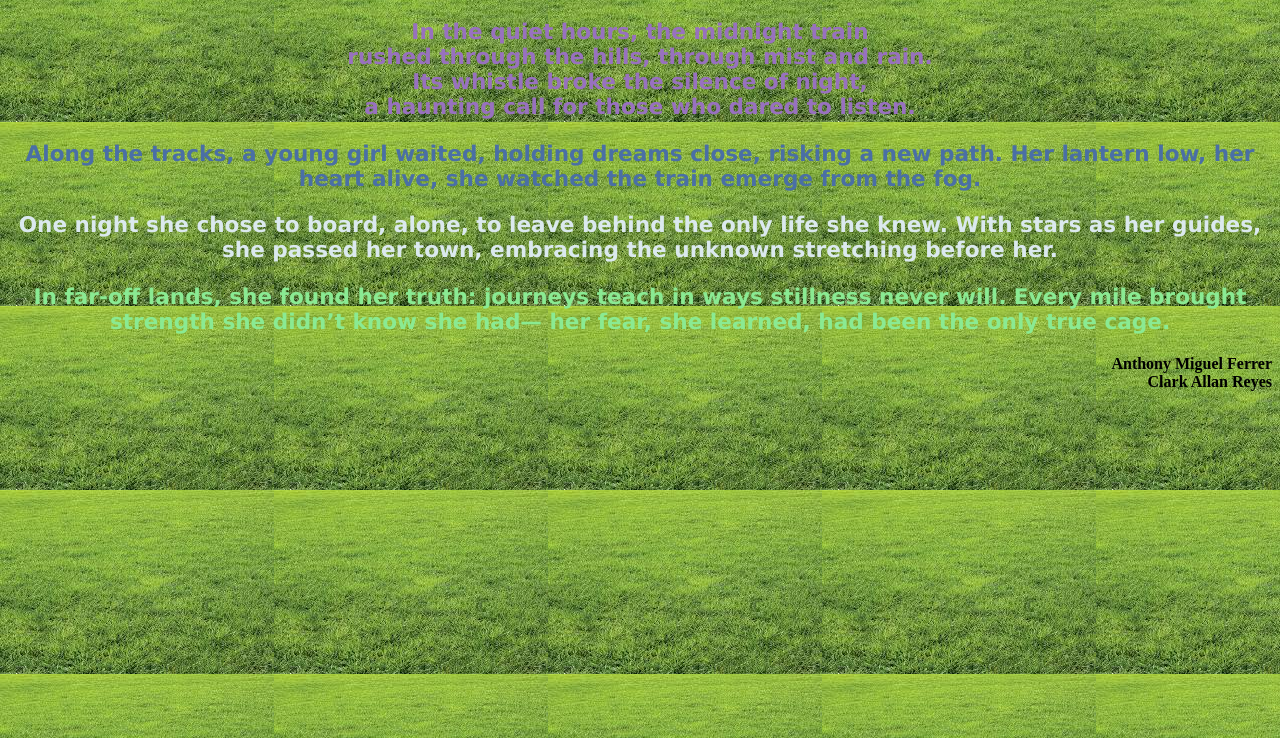
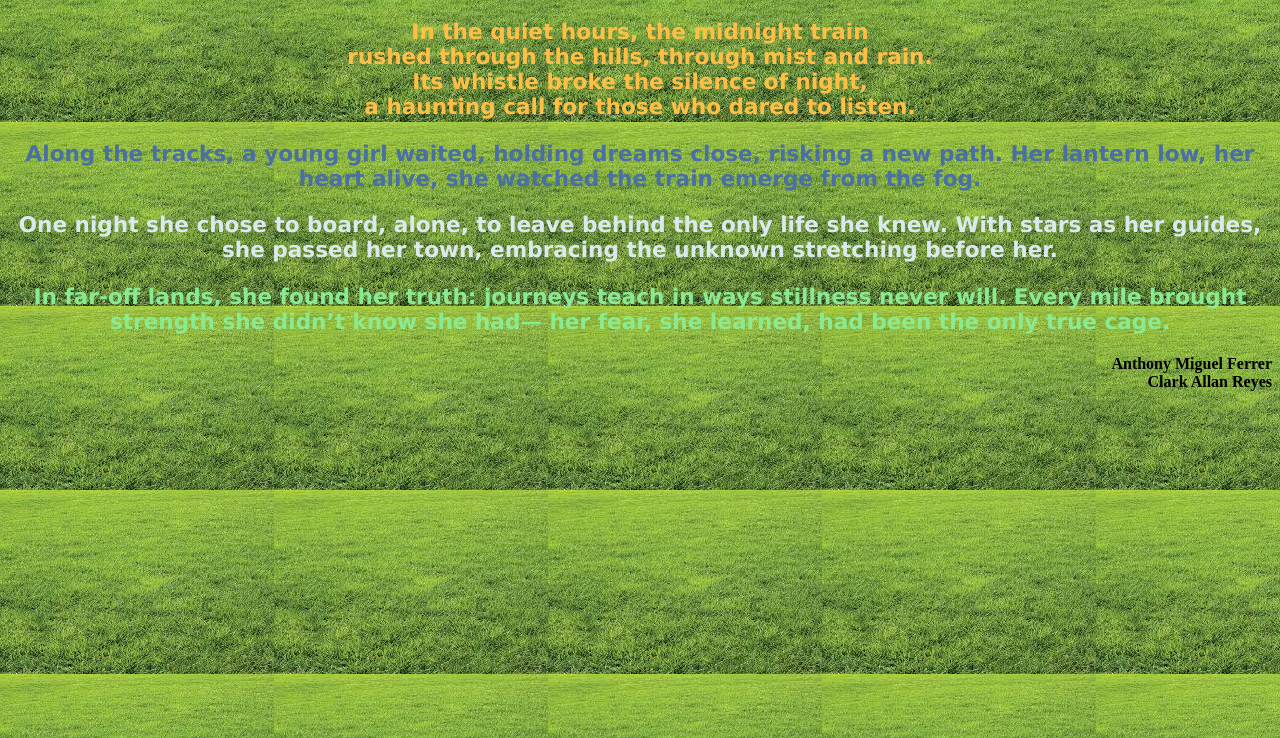
Before and after one commit to SytricAcid/SytricAcid.github.io, a plain HTML site: page index.html in a window 1280 px wide. Shown: the part 62-800 px from the top of the page. Drawn offline with Linux system fonts and the light colour scheme.

Commit message:
Update AandR.css

```diff
--- a/AandR.css
+++ b/AandR.css
@@ -5,7 +5,7 @@ h1 {
 }
 
 p.one  {
-  color: #9871BF;
+  color: #FFBF46;
   font-family: Verdana;
   font-size: 135%;
   text-align: center;
```
